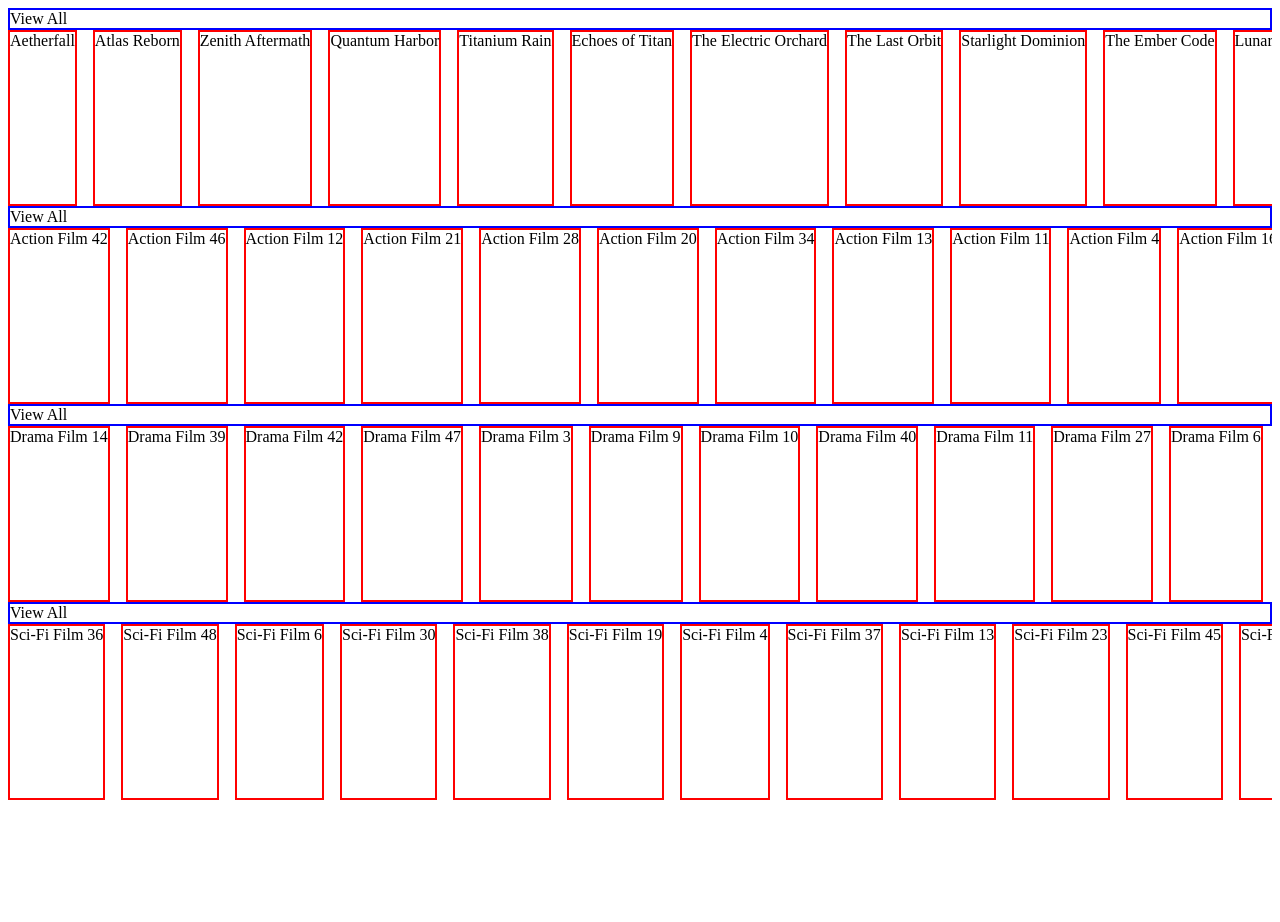
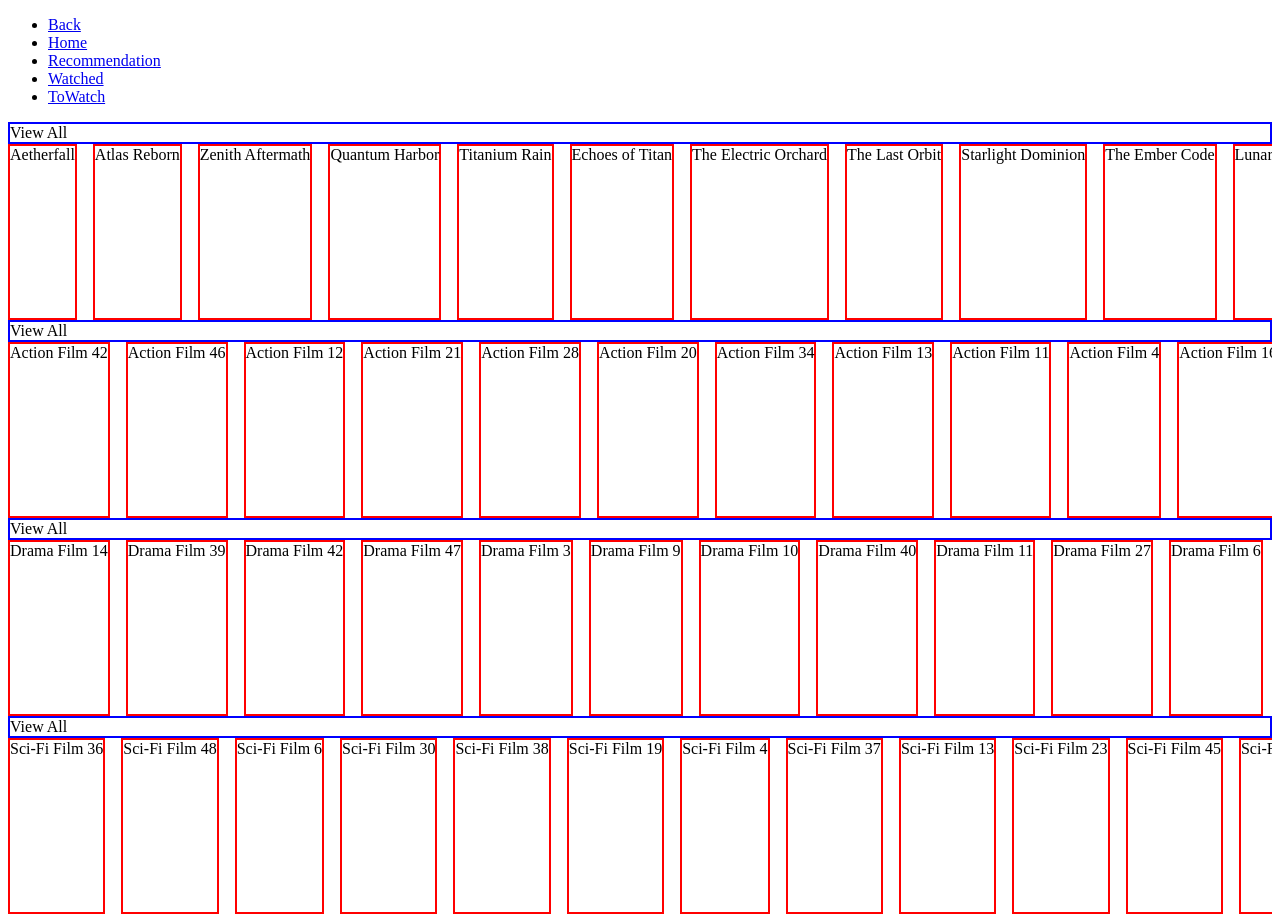
Before and after one commit to kvs6270/Qfiction, a React (Vite) app in the folder workspace/: page /Home in a window 1280 px wide. Before the commit the page ends 808 px from the top, so only its background shows below. Built offline with nearby package versions, Linux system fonts and the light colour scheme.

Commit message:
Establish Navbar usage across Pages
to allow routing across pages VIA Navbuttons.

```diff
--- a/workspace/src/components/Cogs/Navbar.jsx
+++ b/workspace/src/components/Cogs/Navbar.jsx
@@ -2,11 +2,11 @@ import { Link } from "react-router-dom"
 export function Navbar() {
     return(
         <ul>
-            <li><Link to="Back">Back</Link></li>
-            <li><Link to="Home">Home</Link></li>
-            <li><Link to="Recommendation">Recommendation</Link></li>
-            <li><Link to="Watched">Watched</Link></li>
-            <li><Link to="ToWatch">ToWatch</Link></li>
+            <li><Link to="/Back">Back</Link></li>
+            <li><Link to="/Home">Home</Link></li>
+            <li><Link to="/Recommendation">Recommendation</Link></li>
+            <li><Link to="/Watched">Watched</Link></li>
+            <li><Link to="/ToWatch">ToWatch</Link></li>
         </ul>
     )
 }
--- a/workspace/src/components/Pages/HomeGridView.jsx
+++ b/workspace/src/components/Pages/HomeGridView.jsx
@@ -2,6 +2,7 @@ import { useOutletContext } from "react-router";
 
 import { MovieGrid } from "../Cogs/MovieGrid";
 import { useParams } from "react-router";
+import { Navbar } from "../Cogs/Navbar";
 
 
 export function HomeGridView() {
@@ -14,13 +15,19 @@ export function HomeGridView() {
 
 
             return (
+                <div>
+                    <Navbar />
 
-                <MovieGrid movieArray={genreBasedMovies[identifier]}></MovieGrid>
+                    <MovieGrid movieArray={genreBasedMovies[identifier]}></MovieGrid>
+                </div>
             )
         }
 
         else {
-            return <MovieGrid movieArray = {movieObj}></MovieGrid>
+            return (<div>
+                <Navbar />
+                <MovieGrid movieArray = {movieObj}></MovieGrid>
+            </div>)
         }
 
 
--- a/workspace/src/components/Pages/HomePage.jsx
+++ b/workspace/src/components/Pages/HomePage.jsx
@@ -2,6 +2,7 @@ import { Slider } from "../Cogs/slider";
 import { topRated } from "../../logic/TopRated";
 import {useMemo} from "react";
 import { useOutletContext } from "react-router";
+import { Navbar } from "../Cogs/Navbar";
 
 
 
@@ -36,6 +37,7 @@ export function HomePage() {
     return (
 
         <div>
+            <Navbar></Navbar>
             <MainSlider topRatedMoviesOf2026 = {topRatedMovieObj} error = {error} loading = {loading}></MainSlider>
             <MegaSlider genreBasedTopRatedMoviesObj = {genreBasedTopRatedMoviesObj} error = {error2} loading = {loading2} ></MegaSlider>
         </div>
--- a/workspace/src/components/Pages/MovieView.jsx
+++ b/workspace/src/components/Pages/MovieView.jsx
@@ -5,6 +5,7 @@ import { fetchMovie } from "../../logic/fetchMovie";
 
 import { genreFilms } from "../../logic/genreBasedMovies.js";
 import { films2026 } from "../../logic/movies2026.js";
+import { Navbar } from "../Cogs/Navbar.jsx";
 
 function temporaryIterator(id) {
     for (let movie of films2026) {
@@ -93,7 +94,10 @@ export function MovieView() {
 
     else {
         return (
-    <MoviePage movieObj={movieObj} />
+            <div>
+                <Navbar />
+                <MoviePage movieObj={movieObj} />
+            </div>
 
 
 )
```
Also changed, not shown: workspace/src/App.jsx (+2 -5 lines), workspace/src/components/Pages/HomePageMovieView.jsx (deleted, +0 -60 lines), workspace/src/main.jsx (+4 -3 lines), workspace/src/components/CogCSS/Navbar.module.css (added).
